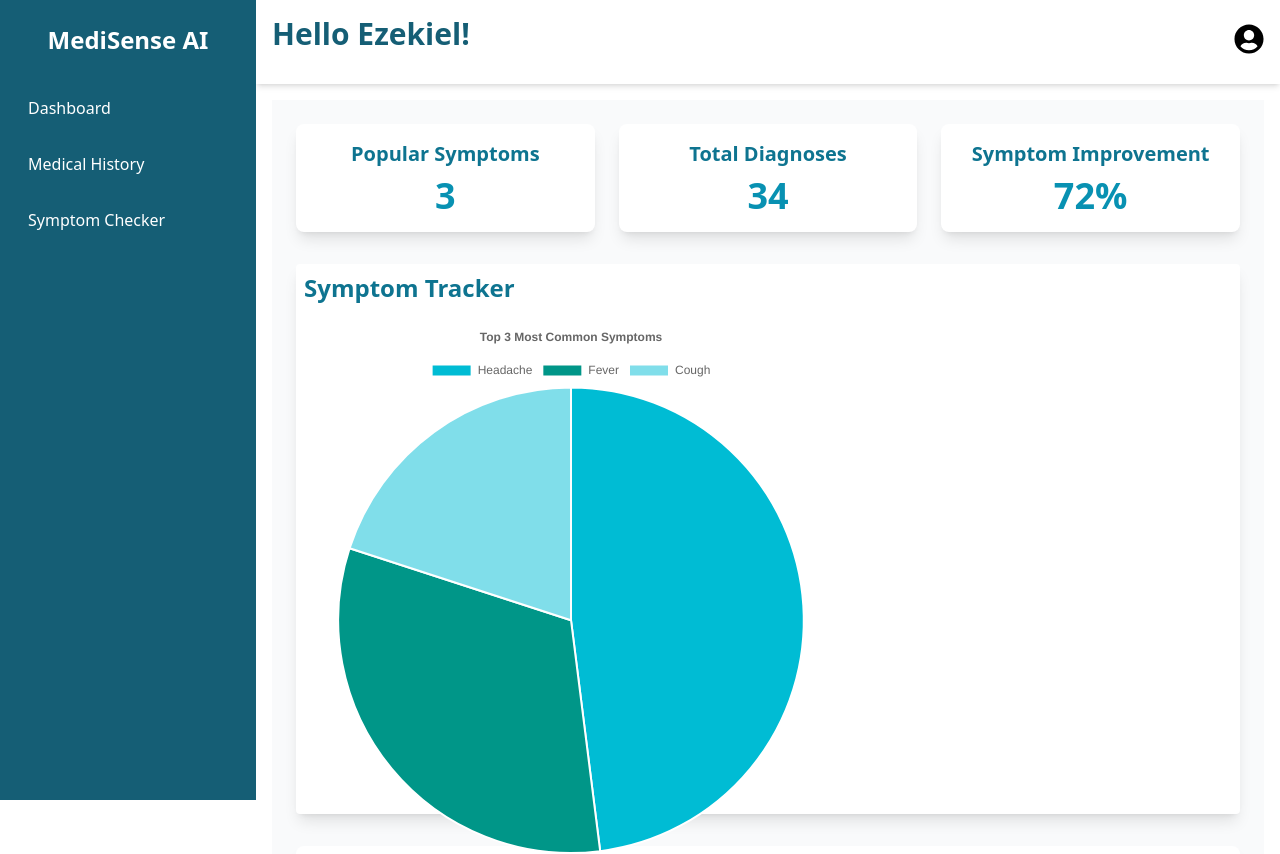
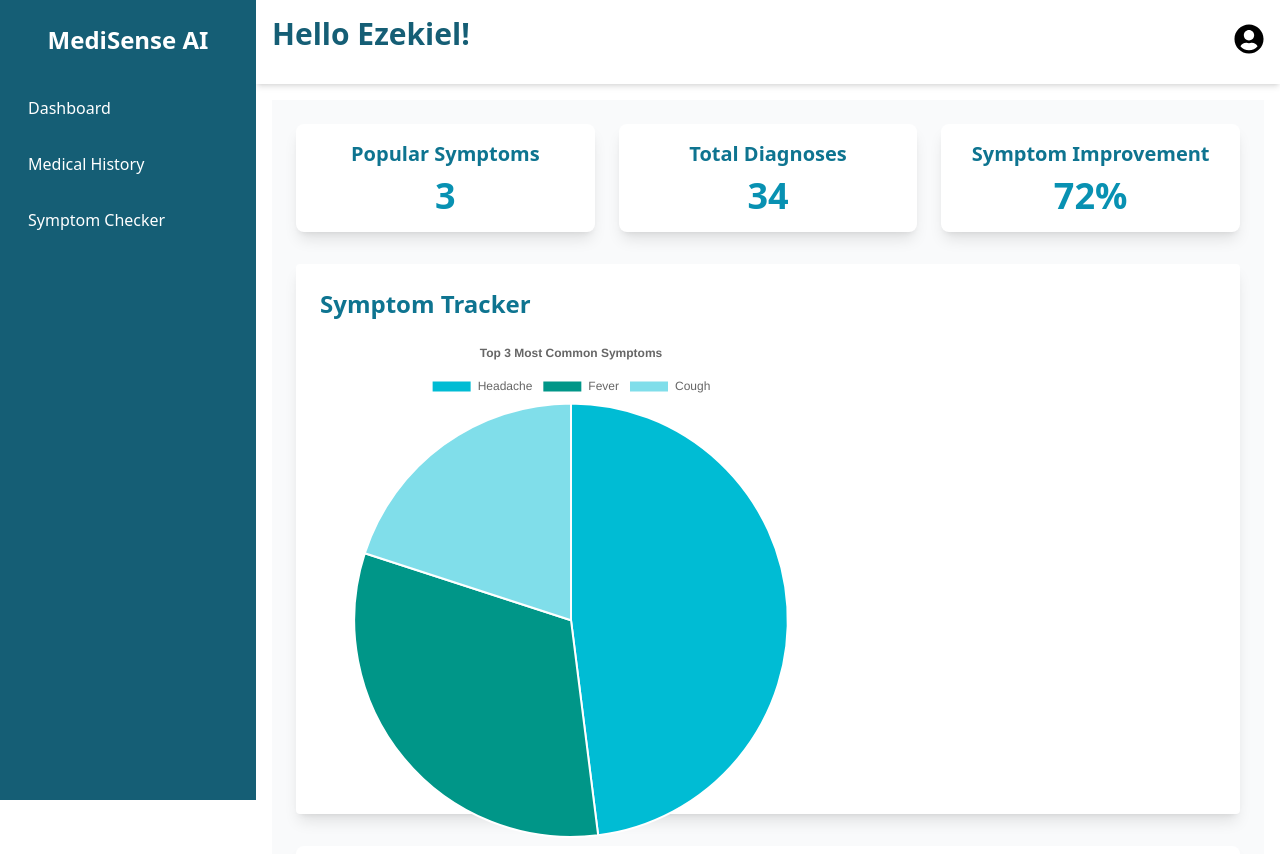
Before and after one commit to izzymarc/MediSense-AI, a React (Create React App) app in the folder medisenseai-app/: page /portal in a window 1280 px wide. Shown: the top 854 px of the page. Built offline with nearby package versions, Linux system fonts and the light colour scheme; the HTML template or start-up script is replaced by a standard one.

Commit message:
update dashboard margin

```diff
--- a/medisenseai-app/src/pages/Dashboard.js
+++ b/medisenseai-app/src/pages/Dashboard.js
@@ -98,7 +98,7 @@ const Dashboard = () => {
             </div>
 
             {/* Symptom Tracker Pie Chart */}
-            <div className="bg-white shadow-lg rounded p-2 mb-8" style={{ width: '100%', height: '550px' }}>
+            <div className="bg-white shadow-lg rounded p-6 mb-8" style={{ width: '100%', height: '550px' }}>
                 <h3 className="text-2xl font-semibold text-cyan-700 mb-4">Symptom Tracker</h3>
                 <Pie ref={pieChartRef} data={pieChartData} options={{
                     responsive: true,
```
